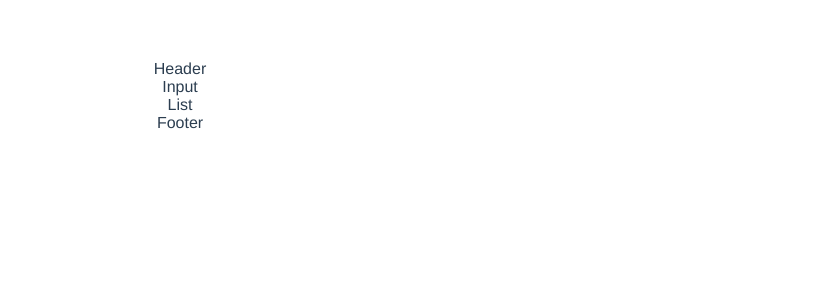
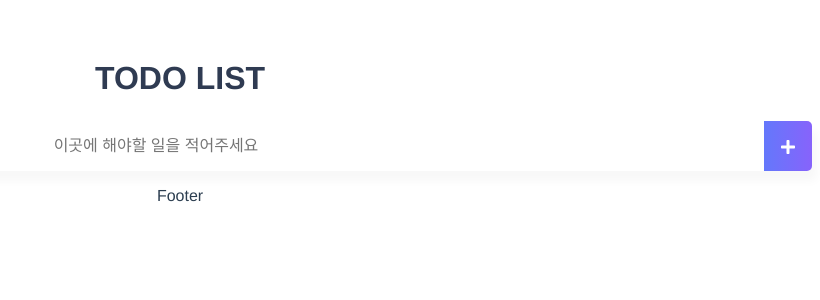
Before and after one commit to silverflow/vue_todolist, a Vue app: page / in a window 1280 px wide. Shown: the top 300 px of the page, without its empty margins (460-1280 px from the left). Built offline with nearby package versions, Linux system fonts and the light colour scheme.

Commit message:
CSS, 로컬스토리지 적용, README수정

```diff
--- a/src/App.vue
+++ b/src/App.vue
@@ -31,4 +31,17 @@ export default {
   color: #2c3e50;
   margin-top: 60px;
 }
+
+input {
+  border-style: groove;
+  width: 200px;
+}
+
+button {
+  border-style: groove;
+}
+
+.shadow {
+  box-shadow: 5px 10px 10px rgba(0, 0, 0, 0.03);
+}
 </style>
--- a/src/components/TodoHeader.vue
+++ b/src/components/TodoHeader.vue
@@ -1,7 +1,15 @@
 <template>
-	<div>Header</div>
+  <header>
+    <h1>TODO LIST</h1>
+  </header>
 </template>
 <script>
 export default {};
 </script>
-<style></style>
+<style scoped>
+h1 {
+  color: #2f3b52;
+  font-weight: 900;
+  margin: 2.5rem 0 1.5rem;
+}
+</style>
--- a/src/components/TodoInput.vue
+++ b/src/components/TodoInput.vue
@@ -1,9 +1,64 @@
 <template>
-	<div>Input</div>
+  <div class="inputBox shadow">
+    <input
+      type="text"
+      v-model="newTodoItem"
+      placeholder="이곳에 해야할 일을 적어주세요"
+      v-on:keyup.enter="addTodo"
+    />
+    <span class="addContainer" v-on:click="addTodo">
+      <font-awesome-icon class="addBtn" icon="plus" aria-hidden="true" />
+    </span>
+  </div>
 </template>
 
 <script>
-export default {};
+export default {
+  data() {
+    return {
+      newTodoItem: ""
+    };
+  },
+  methods: {
+    addTodo() {
+      if (this.newTodoItem !== "") {
+        let value = this.newTodoItem && this.newTodoItem.trim();
+        localStorage.setItem(value, value);
+        this.clearInput();
+      }
+    },
+    clearInput() {
+      this.newTodoItem = "";
+    }
+  }
+};
 </script>
 
-<style></style>
+<style scoped>
+input:focus {
+  outline: none;
+}
+.inputBox {
+  background: white;
+  height: 50px;
+  line-height: 50px;
+  border-radius: 5px;
+}
+.inputBox input {
+  border-style: none;
+  font-size: 1rem;
+  text-align: center;
+  width: 80%;
+}
+.addContainer {
+  float: right;
+  background: linear-gradient(to right, #6478fb, #8763fb);
+  display: block;
+  width: 3rem;
+  border-radius: 0 5px 5px 0;
+}
+.addBtn {
+  color: white;
+  vertical-align: middle;
+}
+</style>
--- a/src/components/TodoList.vue
+++ b/src/components/TodoList.vue
@@ -1,9 +1,70 @@
 <template>
-	<div>List</div>
+  <section>
+    <ul>
+      <li v-for="todoItem in todoItems" v-bind:key="todoItem" class="shadow">
+        <font-awesome-icon class="checkBtn" icon="check" aria-hidden="true" />
+        {{ todoItem }}
+        <span class="removeBtn" type="button" @click="removeTodo(todoItem, index)">
+          <font-awesome-icon icon="trash" aria-hidden="true" />
+        </span>
+      </li>
+    </ul>
+  </section>
 </template>
 
 <script>
-export default {};
+export default {
+  data() {
+    return {
+      todoItems: []
+    };
+  },
+  created() {
+    if (localStorage.length > 0) {
+      for (let i = 0; i < localStorage.length; i++) {
+        if (localStorage.key(i) != "loglevel:webpack-dev-server") {
+          this.todoItems.push(localStorage.key(i));
+        }
+      }
+    }
+  },
+  methods: {
+    removeTodo() {
+      console.log("클릭확인용");
+    }
+  }
+};
 </script>
 
-<style></style>
+<style scoped>
+ul {
+  list-style-type: none;
+  padding-left: 0px;
+  margin-top: 0;
+  text-align: left;
+}
+
+li {
+  display: flex;
+  min-height: 50px;
+  height: 50px;
+  line-height: 50px;
+  margin: 0.5rem 0;
+  padding: 0 0.9rem;
+  background: white;
+  border-radius: 5px;
+  vertical-align: middle;
+  align-items: center;
+  justify-content: center;
+}
+
+.checkBtn {
+  color: #62acde;
+  margin-right: 5px;
+}
+
+.removeBtn {
+  margin-left: auto;
+  color: #de4343;
+}
+</style>
--- a/src/main.js
+++ b/src/main.js
@@ -3,10 +3,12 @@ import App from "./App.vue";
 import router from "./router";
 import store from "./store";
 import { library } from "@fortawesome/fontawesome-svg-core";
-import { faUserSecret } from "@fortawesome/free-solid-svg-icons";
+import { faPlus } from "@fortawesome/free-solid-svg-icons";
+import { faCheck } from "@fortawesome/free-solid-svg-icons";
+import { faTrash } from "@fortawesome/free-solid-svg-icons";
 import { FontAwesomeIcon } from "@fortawesome/vue-fontawesome";
 
-library.add(faUserSecret);
+library.add(faPlus, faCheck, faTrash);
 
 Vue.component("font-awesome-icon", FontAwesomeIcon);
 
```
Also changed, not shown: 1 other file (tests, documents, lock files or other folders).
